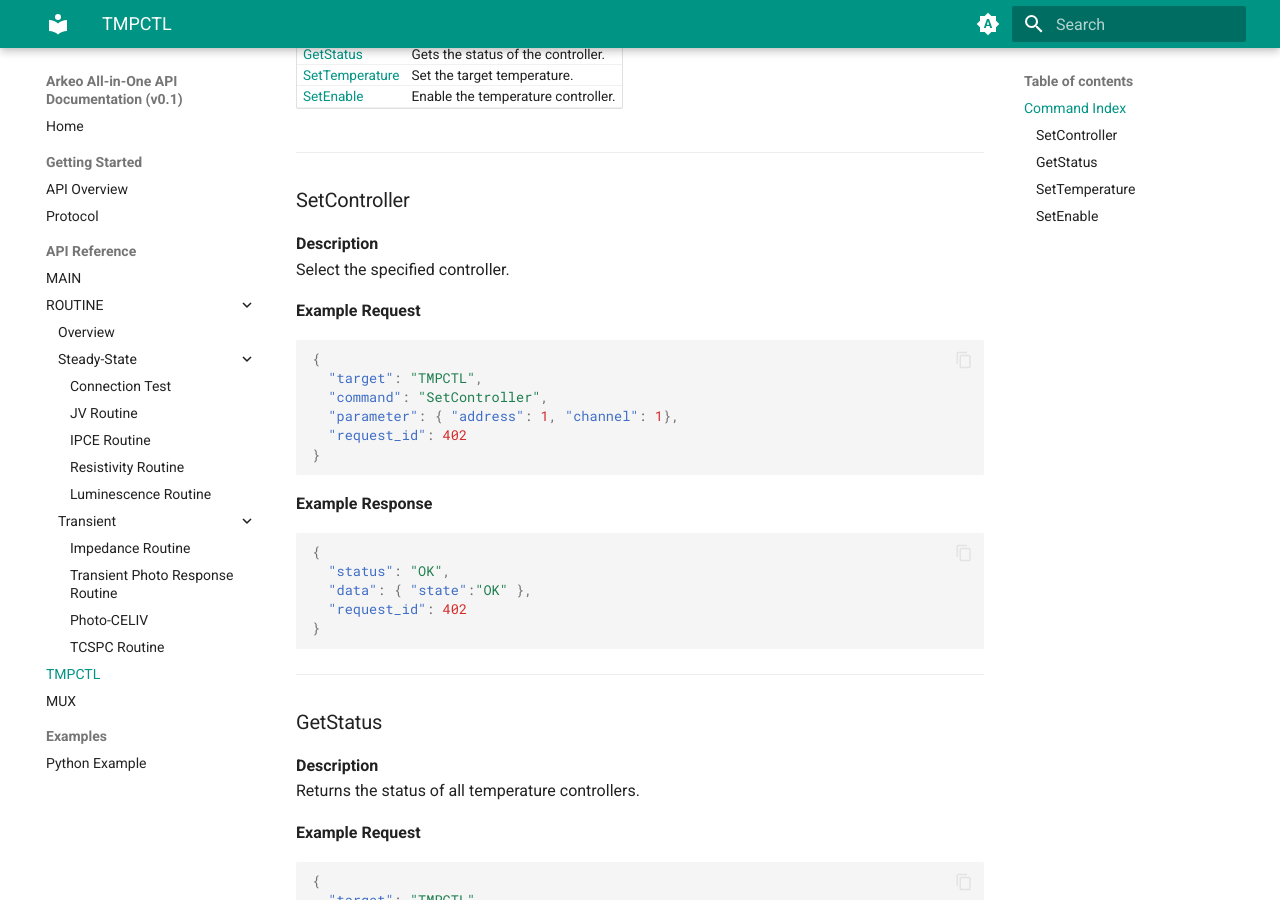
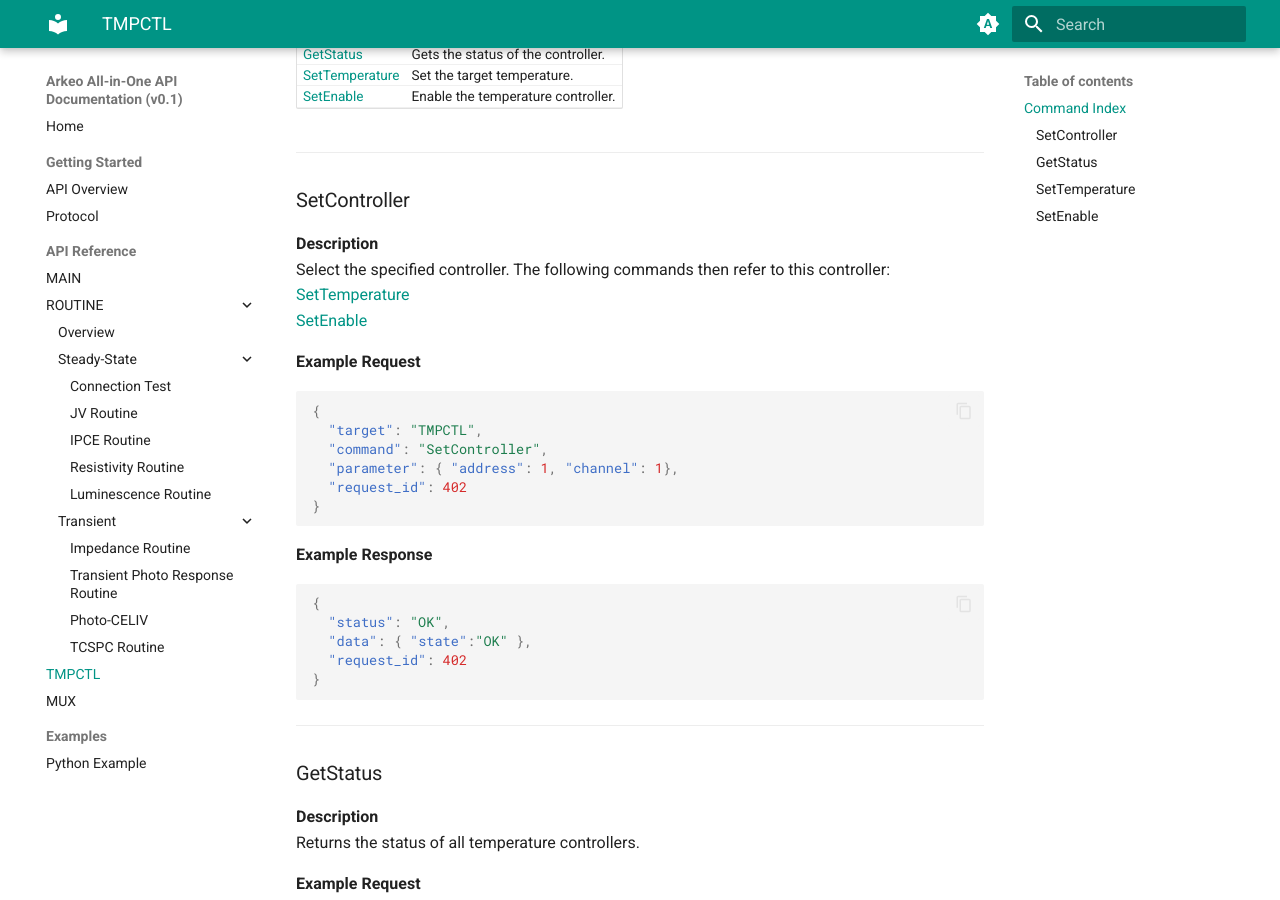
Before and after one commit to cicciresearch/arkeo-api-docs, an MkDocs documentation site: the page built from docs/tmpctl/index.md, in a window 1280 px wide and 900 px high, scrolled down 329 px. Built offline with MkDocs 1.6.1 and Material for MkDocs 9.7.7, drawn with Linux system fonts in a browser that asks for light colours.

Commit message:
Update index.md

```diff
--- a/docs/tmpctl/index.md
+++ b/docs/tmpctl/index.md
@@ -17,7 +17,9 @@ The temperature controller (TMPCTL) target provides commands to control the temp
 ### SetController
 
 **Description**
-Select the specified controller.
+Select the specified controller. The following commands then refer to this controller:
+[SetTemperature](#settemperature)
+[SetEnable](#setenable)
 
 **Example Request**
 
```
